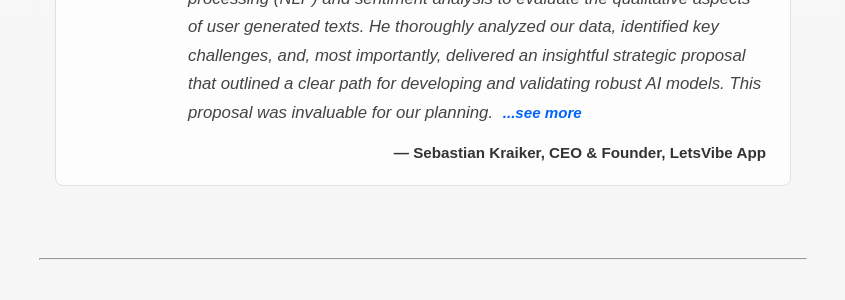
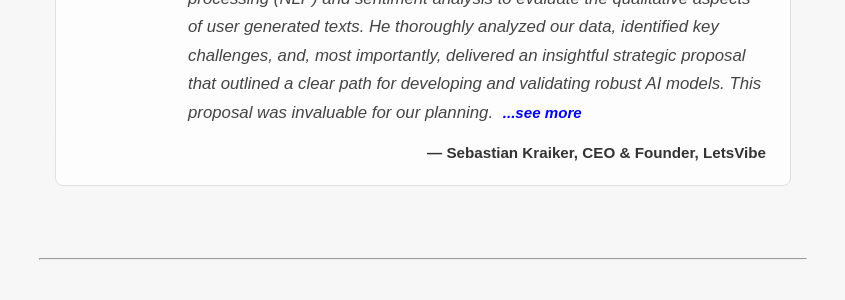
Before and after one commit to alexkolo/strategic-ai, a Jekyll site: the page built from index.html, in a window 1280 px wide. Shown: the part 1702-2002 px from the top of the page, without its empty margins (217-1062 px from the left). Built offline with Jekyll 4.4.1, drawn with Linux system fonts in a browser that asks for light colours; some web fonts are replaced.

Commit message:
feat: add testimonials section and related styling updates

```diff
--- /dev/null
+++ b/_includes/testimonials_en.html
@@ -0,0 +1,52 @@
+<hr />
+<div class="testimonials_section">
+  <h3>What Clients Say</h3>
+  {% for testimonial in site.data.testimonials_en %}
+  <div class="testimonial_item_full">
+    <div class="testimonial_header">
+      {% if testimonial.image_url %}
+      <img
+        src="{{ site.baseurl }}/{{ testimonial.image_url }}"
+        alt="{{ default: testimonial.author }}"
+        class="testimonial_img"
+      />
+      {% else %}
+      <!-- Fallback if no image_url is provided, e.g., a Font Awesome icon -->
+      <i class="fa fa-user-circle fa-4x testimonial_icon"></i>
+      {% endif %}
+    </div>
+    <div class="testimonial_content">
+      <p class="testimonial_text">
+        <span class="testimonial_snippet">"{{ testimonial.snippet }}</span>
+        <span class="testimonial_more_text" style="display: none">{{ testimonial.more_text }}"</span>
+        <a href="javascript:void(0);" class="testimonial_toggle" onclick="toggleTestimonial(this)">...see more</a>
+      </p>
+      <p class="testimonial_author">— {{ testimonial.author }}, {{ testimonial.title_company }}</p>
+      {% if testimonial.portfolio_link %}
+      <p class="testimonial_portfolio_link">
+        <a href="{{ site.baseurl }}/en/portfolio#{{ testimonial.portfolio_anchor }}">Read the case study →</a>
+      </p>
+      {% endif %}
+    </div>
+  </div>
+  {% endfor %}
+</div>
+
+<!-- JavaScript for Testimonial Toggle -->
+<script>
+  function toggleTestimonial(element) {
+    var testimonialContent = element.closest(".testimonial_content");
+    var moreText = testimonialContent.querySelector(".testimonial_more_text");
+    var snippetText = testimonialContent.querySelector(".testimonial_snippet");
+
+    if (moreText.style.display === "none") {
+      moreText.style.display = "inline"; // Changed from "block" to "inline"
+      snippetText.style.display = "inline"; // Ensure snippet remains inline
+      element.textContent = "(see less)";
+    } else {
+      moreText.style.display = "none";
+      snippetText.style.display = "inline"; // Ensure snippet remains inline
+      element.textContent = "...see more";
+    }
+  }
+</script>
--- a/assets/css/style.css
+++ b/assets/css/style.css
@@ -207,7 +207,7 @@
   color: white; /* maintain white on hover too */
 }
 
-/* --------- Home page  Client Outcomes ---------- */
+/* --------- Home page: Client Outcome Section ---------- */
 
 .client_outcomes_container {
   padding: 1em 1em; /* Reduce vertical padding */
@@ -319,7 +319,110 @@
   */
 }
 
-/* --------- Home page highlights ---------- */
+/* ---------- Homepage: Testimonials Section ---------- */
+
+.testimonials_section {
+  padding: 2em 1em;
+  margin-left: auto;
+  margin-right: auto;
+  max-width: 900px; /* Match client_outcomes_container or your content width */
+}
+
+.testimonials_section h3 {
+  /* font-family: "Montserrat", sans-serif; */
+  font-size: 1.8em;
+  color: black !important;
+  text-align: center;
+  /* margin-bottom: 1.5em; */
+  font-weight: 700;
+}
+
+.testimonial_item_full {
+  background-color: #fdfdfd; /* Slightly different from outcome_item for distinction, or make it same #f8f9fa */
+  border: 1px solid #e0e0e0;
+  border-radius: 8px;
+  padding: 1.5em;
+  margin-bottom: 2em; /* Space between multiple testimonials if added later */
+  display: flex; /* For image and text side-by-side */
+  flex-direction: column; /* Stack header and content on small screens */
+  align-items: center; /* Center items when stacked */
+}
+
+.testimonial_header {
+  margin-bottom: 1em;
+  flex-shrink: 0; /* Prevent image from shrinking */
+}
+
+.testimonial_img {
+  width: 80px;
+  height: 80px;
+  border-radius: 50%; /* Circular image */
+  object-fit: cover; /* Ensure image covers the area well */
+  border: 2px solid #0063fb; /* Optional: border with your brand color */
+}
+
+/* Alternative for Font Awesome icon if not using image */
+.testimonial_icon {
+  color: #0063fb; /* Brand color for icon */
+  margin-bottom: 0.5em;
+}
+
+.testimonial_content {
+  text-align: left; /* Default to left for content */
+}
+
+.testimonial_item_full p.testimonial_text {
+  /* font-family: "Dosis Light", sans-serif; */
+  font-size: 1.05em; /* Slightly larger for emphasis */
+  line-height: 1.7;
+  color: #444444; /* Slightly darker than regular paragraph for readability */
+  margin-bottom: 1em;
+  font-style: italic; /* Common styling for testimonials */
+}
+
+.testimonial_toggle {
+  /* color: #0063fb; */
+  text-decoration: none;
+  font-weight: bold;
+  font-size: 0.9em;
+  margin-left: 5px; /* Space before the link */
+  cursor: pointer;
+  display: inline-block; /* Allow it to sit nicely */
+}
+
+.testimonial_toggle:hover {
+  text-decoration: underline;
+}
+
+p.testimonial_author {
+  font-weight: 600;
+  font-size: 0.95em;
+  color: #333333;
+  text-align: right; /* Align author to the right */
+  margin-top: 1em;
+  margin-bottom: 0;
+}
+
+/* Responsive adjustments for testimonial item layout */
+@media (min-width: 600px) {
+  .testimonial_item_full {
+    flex-direction: row; /* Image beside text */
+    align-items: flex-start; /* Align items to the top */
+    text-align: left;
+  }
+  .testimonial_header {
+    margin-right: 1.5em;
+    margin-bottom: 0;
+  }
+  .testimonial_content {
+    flex-grow: 1;
+  }
+  p.testimonial_author {
+    text-align: right;
+  }
+}
+
+/* --------- Home page: highlights section ---------- */
 .highlights {
   display: flex;
   justify-content: space-around;
@@ -357,7 +460,7 @@
   margin: 1em auto;
 }
 
-/* --------- Sub-navigation for Services Pages ---------- */
+/* --------- Services Pages: Sub-navigation ---------- */
 .sub-navigation {
   text-align: center;
   margin-top: 1.5rem; /* Space below main navbar */
@@ -421,114 +524,4 @@
   /* Add any specific styling if needed, e.g., margin-top */
 }
 
-/* ---------- Homepage: Testimonials Section ---------- */
-
-.testimonials_section {
-  padding: 2em 1em;
-  margin-left: auto;
-  margin-right: auto;
-  max-width: 900px; /* Match client_outcomes_container or your content width */
-}
-
-.testimonials_section h3 {
-  /* font-family: "Montserrat", sans-serif; */
-  font-size: 1.8em;
-  color: black !important;
-  text-align: center;
-  /* margin-bottom: 1.5em; */
-  font-weight: 700;
-}
-
-.testimonial_item_full {
-  background-color: #fdfdfd; /* Slightly different from outcome_item for distinction, or make it same #f8f9fa */
-  border: 1px solid #e0e0e0;
-  border-radius: 8px;
-  padding: 1.5em;
-  margin-bottom: 2em; /* Space between multiple testimonials if added later */
-  display: flex; /* For image and text side-by-side */
-  flex-direction: column; /* Stack header and content on small screens */
-  align-items: center; /* Center items when stacked */
-}
-
-.testimonial_header {
-  margin-bottom: 1em;
-  flex-shrink: 0; /* Prevent image from shrinking */
-}
-
-.testimonial_img {
-  width: 80px;
-  height: 80px;
-  border-radius: 50%; /* Circular image */
-  object-fit: cover; /* Ensure image covers the area well */
-  border: 2px solid #0063fb; /* Optional: border with your brand color */
-}
-
-/* Alternative for Font Awesome icon if not using image */
-.testimonial_icon {
-  color: #0063fb; /* Brand color for icon */
-  margin-bottom: 0.5em;
-}
-
-.testimonial_content {
-  text-align: left; /* Default to left for content */
-}
-
-.testimonial_item_full p.testimonial_text {
-  /* font-family: "Dosis Light", sans-serif; */
-  font-size: 1.05em; /* Slightly larger for emphasis */
-  line-height: 1.7;
-  color: #444444; /* Slightly darker than regular paragraph for readability */
-  margin-bottom: 1em;
-  font-style: italic; /* Common styling for testimonials */
-}
-
-.testimonial_text .testimonial_snippet,
-.testimonial_text .testimonial_more_text {
-  /* Base styling, can be adjusted */
-}
-
-.testimonial_toggle {
-  /* font-family: "Montserrat", sans-serif; */
-  color: #0063fb;
-  text-decoration: none;
-  font-weight: bold;
-  font-size: 0.9em;
-  margin-left: 5px; /* Space before the link */
-  cursor: pointer;
-  display: inline-block; /* Allow it to sit nicely */
-}
-
-.testimonial_toggle:hover {
-  text-decoration: underline;
-}
-
-p.testimonial_author {
-  /* font-family: "Montserrat", sans-serif; */
-  font-weight: 600;
-  font-size: 0.95em;
-  color: #333333;
-  text-align: right; /* Align author to the right */
-  margin-top: 1em;
-  margin-bottom: 0;
-}
-
-/* Responsive adjustments for testimonial item layout */
-@media (min-width: 600px) {
-  .testimonial_item_full {
-    flex-direction: row; /* Image beside text */
-    align-items: flex-start; /* Align items to the top */
-    text-align: left;
-  }
-  .testimonial_header {
-    margin-right: 1.5em;
-    margin-bottom: 0;
-  }
-  .testimonial_content {
-    flex-grow: 1;
-  }
-  p.testimonial_author {
-    text-align: right;
-  }
-}
-
 /* ---------- ---------- */
--- a/index.html
+++ b/index.html
@@ -61,36 +61,7 @@
 </div>
 
 <!-- NEW TESTIMONIALS SECTION START -->
-<hr />
-<div class="testimonials_section">
-  <h3>What Clients Say</h3>
-  <div class="testimonial_item_full">
-    <div class="testimonial_header">
-      <img src="assets/images/sebastian_kraiker_in.jpg" alt="Sebastian Kraiker" class="testimonial_img" />
-    </div>
-    <div class="testimonial_content">
-      <p class="testimonial_text">
-        <span class="testimonial_snippet"
-          >"I was impressed by his strategic AI expertise and proactive R&D leadership. He quickly grasped our field and
-          led investigations into natural language processing (NLP) and sentiment analysis to evaluate the qualitative
-          aspects of user generated texts. He thoroughly analyzed our data, identified key challenges, and, most
-          importantly, delivered an insightful strategic proposal that outlined a clear path for developing and
-          validating robust AI models. This proposal was invaluable for our planning.</span
-        >
-        <span class="testimonial_more_text" style="display: none"
-          >Alex also brought a forward-thinking perspective on generative AI. Alex combines analytical rigor with clear
-          communication and a pragmatic, results-oriented approach. His work provided us with crucial insights and
-          significantly influenced our decisions regarding future AI product development. I highly recommend Alex to any
-          tech company looking to innovate with AI, develop data-driven product strategies, or needing expert guidance
-          on NLP/ML projects. He delivers both deep technical understanding and strategic clarity."</span
-        >
-        <a href="javascript:void(0);" class="testimonial_toggle" onclick="toggleTestimonial(this)">...see more</a>
-      </p>
-      <p class="testimonial_author">— Sebastian Kraiker, CEO & Founder, LetsVibe App</p>
-    </div>
-  </div>
-  <!-- Add more testimonial_item_full divs here for future testimonials -->
-</div>
+{% include testimonials_en.html %}
 <!-- NEW TESTIMONIALS SECTION END -->
 
 <hr />
```
Also changed, not shown: other parts of index.html (+0 -19 lines), _data/testimonials_en.yml (added, +8 -0 lines), README.md.
